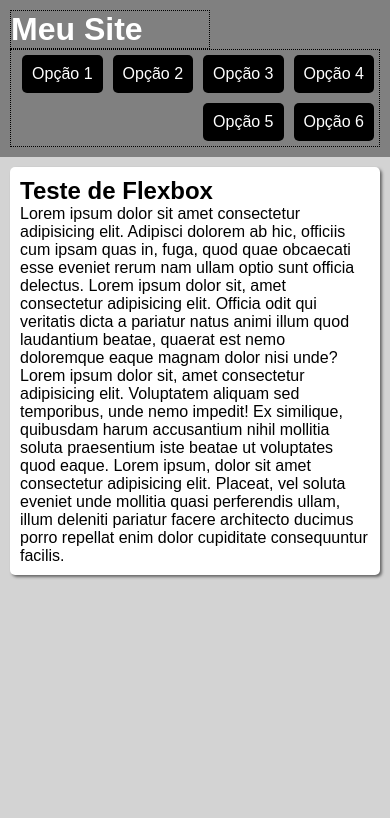
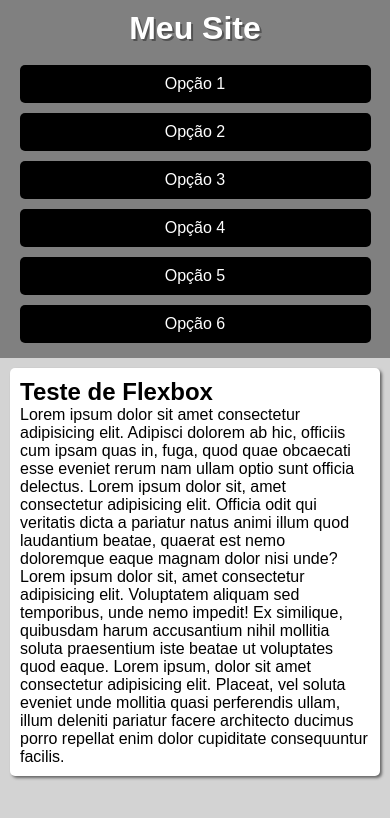
Before and after one commit to MaxwellSSales/CursoemVideo, a plain HTML site: page ex027/flex013MenuFlexBox/index.html in a window 390 px wide. Drawn offline with Linux system fonts and the light colour scheme.

Commit message:
criação das midia query

```diff
--- /dev/null
+++ b/ex027/flex013MenuFlexBox/estilos/mobile.css
@@ -0,0 +1,14 @@
+@charset "UTF-8";
+
+header,
+header > nav {
+  flex-flow: column nowrap;
+}
+
+header > h1 {
+  flex-basis: 50px;
+}
+
+header > nav > a {
+  width: 90vw;
+}
--- a/ex027/flex013MenuFlexBox/estilos/style.css
+++ b/ex027/flex013MenuFlexBox/estilos/style.css
@@ -26,12 +26,13 @@ header {
 }
 
 header > h1 {
-  border: 1px dotted black;
+  /*border: 1px dotted black;*/
   flex: 0 0 200px;
+  text-shadow: 2px 2px 0px rgba(0, 0, 0, 0.356);
 }
 
 header > nav {
-  border: 1px dotted black;
+  /*border: 1px dotted black;*/
   display: flex;
   flex-flow: row wrap;
   justify-content: flex-end;
--- a/ex027/flex013MenuFlexBox/index.html
+++ b/ex027/flex013MenuFlexBox/index.html
@@ -5,6 +5,11 @@
     <meta name="viewport" content="width=device-width, initial-scale=1.0" />
     <title>Menu FlexBox</title>
     <link rel="stylesheet" href="estilos/style.css" />
+    <link
+      rel="stylesheet"
+      href="estilos/mobile.css"
+      media="screen and (max-width: 580px)"
+    />
   </head>
   <body>
     <header>
```
